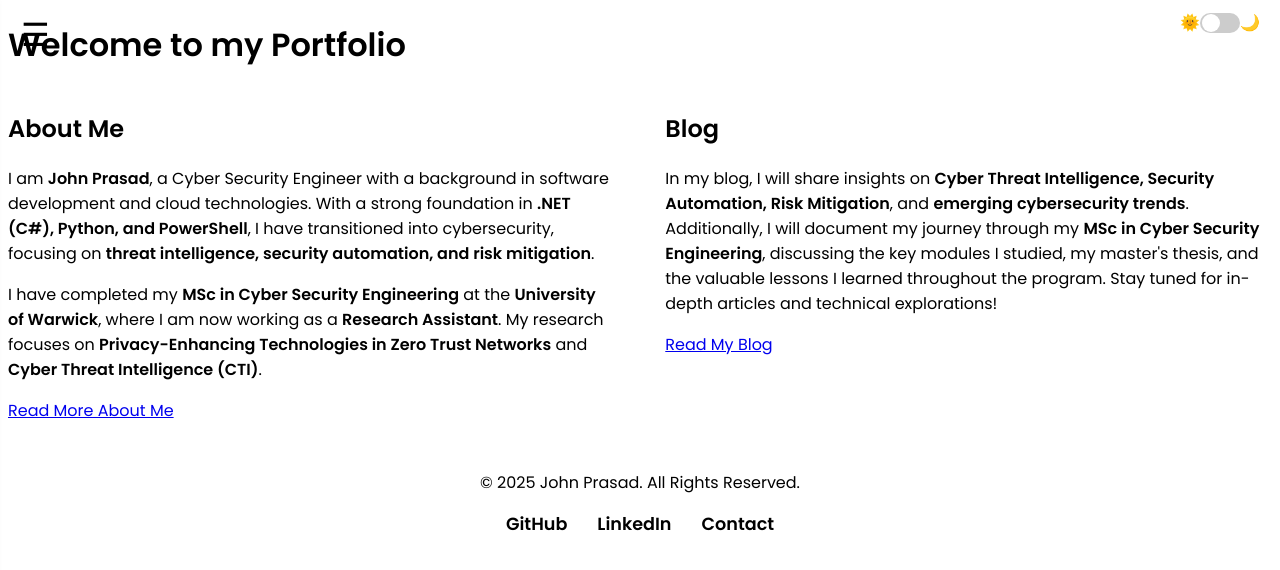
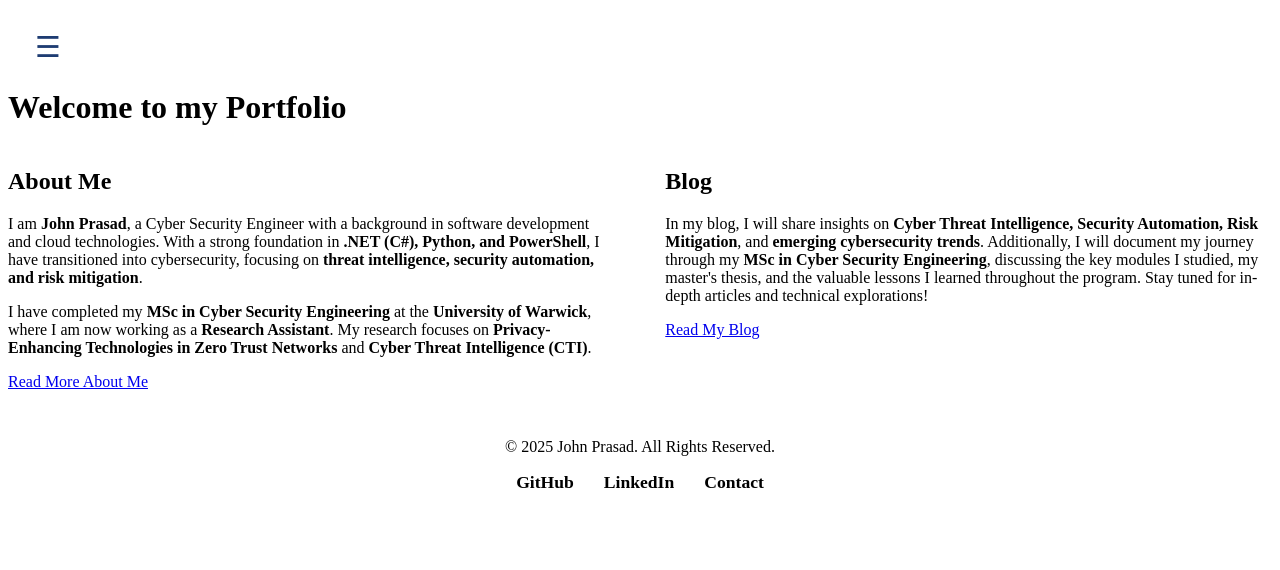
Before and after one commit to barrryblock/barrryblock.github.io, a Jekyll site: the page built from index.md, in a window 1280 px wide. Shown: the top 570 px of the page. Built offline with Jekyll 4.4.1, drawn with Linux system fonts in a browser that asks for light colours; our own code applies the rules of GitHub Pages for plain Markdown files.

Commit message:
fix for sidebar overlap

```diff
--- a/_includes/header.html
+++ b/_includes/header.html
@@ -1,95 +1,81 @@
 <header>
-    <div class="sidebar" id="sidebar">
-        <button class="close-btn" onclick="toggleSidebar()">✖</button>
-        <h2>Navigation</h2>
-        <ul>
-            <li><a href="/">Home</a></li>
-            <li><a href="/about">About</a></li>
-            <li><a href="/blog">Blog</a></li>
-            <li><a href="/projects">Projects</a></li>
-            <li><a href="/contact">Contact</a></li>
-        </ul>
+    <!-- Sidebar -->
+    <div id="sidebar" class="sidebar">
+        <a href="javascript:void(0)" class="closebtn" onclick="closeNav()">×</a>
+        <a href="/">🏠 Home</a>
+        <a href="/about">👤 About</a>
+        <a href="/blog">📝 Blog</a>
+        <a href="/projects">🚀 Projects</a>
+        <a href="/contact">📩 Contact</a>
     </div>
 
-    <button class="menu-btn" onclick="toggleSidebar()">☰</button>
+    <!-- Open Sidebar Button -->
+    <span class="openbtn" onclick="openNav()">☰</span>
 </header>
 
+<!-- Sidebar Styling -->
 <style>
-    /* Sidebar Styling */
+    /* Sidebar Styles */
     .sidebar {
         height: 100%;
-        width: 250px;
+        width: 0;
         position: fixed;
-        left: -260px;
         top: 0;
-        background-color: #2a2a2a;
-        color: white;
-        padding-top: 20px;
-        transition: left 0.4s ease-in-out;
-        box-shadow: 2px 0 10px rgba(0, 0, 0, 0.2);
+        left: 0;
+        background-color: #1e3c72;
+        overflow-x: hidden;
+        transition: 0.5s;
+        padding-top: 60px;
     }
 
-    .sidebar h2 {
-        text-align: center;
-        margin-bottom: 20px;
-        font-size: 1.5rem;
+    .sidebar a {
+        padding: 12px 25px;
+        text-decoration: none;
+        font-size: 1.2rem;
+        color: white;
+        display: block;
+        transition: 0.3s;
     }
 
-    .sidebar ul {
-        list-style: none;
-        padding: 0;
+    .sidebar a:hover {
+        background: rgba(255, 255, 255, 0.2);
     }
 
-    .sidebar ul li {
-        padding: 15px;
-        text-align: center;
+    .closebtn {
+        position: absolute;
+        top: 10px;
+        right: 20px;
+        font-size: 2rem;
+        cursor: pointer;
+        color: white;
     }
 
-    .sidebar ul li a {
-        color: white;
-        text-decoration: none;
-        font-size: 1.2rem;
-        display: block;
-        transition: background 0.3s ease;
+    /* Open Sidebar Button - Moved Lower */
+    .openbtn {
+        font-size: 1.8rem;
+        cursor: pointer;
+        background-color: transparent;
+        color: #1e3c72;
+        padding: 10px 20px;
+        border: none;
+        position: absolute;
+        top: 20px; /* Push icon lower */
+        left: 15px;
+        z-index: 10;
     }
 
-    .sidebar ul li a:hover {
-        background: #444;
-    }
-
-    .close-btn {
-        background: none;
-        border: none;
-        color: white;
-        font-size: 1.5rem;
-        padding: 10px;
-        position: absolute;
-        top: 10px;
-        right: 15px;
-        cursor: pointer;
-    }
-
-    /* Menu Button */
-    .menu-btn {
-        position: fixed;
-        top: 15px;
-        left: 15px;
-        background: none;
-        border: none;
-        color: black;
-        font-size: 2rem;
-        cursor: pointer;
-        z-index: 1000;
-    }
-
-    /* Sidebar Active State */
-    .sidebar.active {
-        left: 0;
+    .openbtn:hover {
+        color: #2a5298;
     }
 </style>
 
+<!-- Sidebar Toggle Script -->
 <script>
-    function toggleSidebar() {
-        document.getElementById("sidebar").classList.toggle("active");
+    function openNav() {
+        document.getElementById("sidebar").style.width = "250px";
+    }
+
+    function closeNav() {
+        document.getElementById("sidebar").style.width = "0";
     }
 </script>
--- a/_layouts/default.html
+++ b/_layouts/default.html
@@ -2,30 +2,26 @@
 <html lang="en">
 <head>
     <meta charset="UTF-8">
-    <meta name="viewport" content="width=device-width, initial-scale=1.0">
+    <meta name="viewport" content="width=device-width, initial-scale=1">
     <title>{{ page.title }}</title>
     <link rel="stylesheet" href="https://fonts.googleapis.com/css2?family=Poppins:wght@300;400;600&display=swap">
     <link rel="stylesheet" href="/assets/css/style.css">
     <script src="/assets/js/darkmode.js"></script>
+
     <style>
-        body {
-            font-family: 'Poppins', sans-serif;
+        /* Prevent Content from Overlapping Menu Icon */
+        main {
+            padding-top: 60px; /* Push content down */
         }
     </style>
 </head>
 <body>
-    {% include header.html %} <!-- Ensure this exists -->
-
-    <div class="toggle-container">
-        <span>🌞</span>
-        <div class="toggle-switch" onclick="toggleDarkMode()"></div>
-        <span>🌙</span>
-    </div>
+    {% include header.html %} <!-- Sidebar Navigation -->
 
     <main>
         {{ content }}
     </main>
 
-    {% include footer.html %} <!-- Ensure this exists -->
+    {% include footer.html %}
 </body>
 </html>
```
